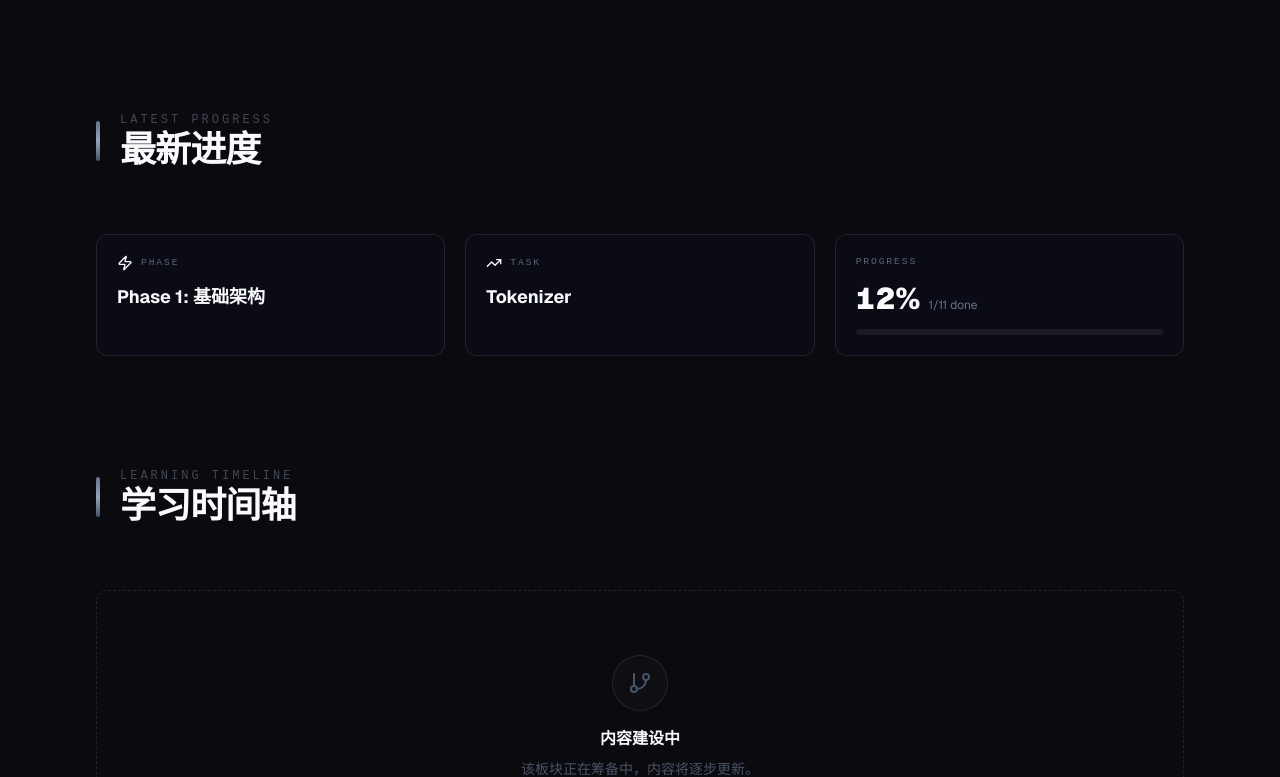
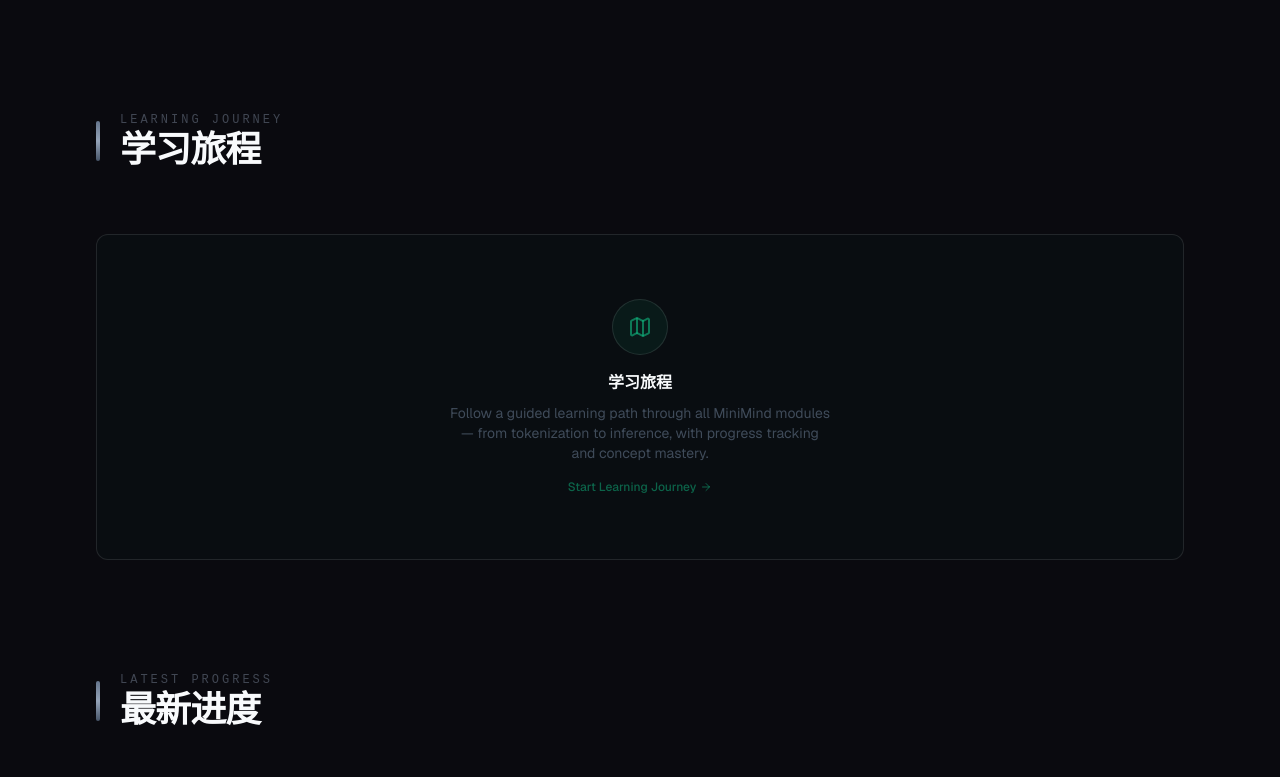
Before and after one commit to HouCheung/hou-universe, a Next.js app: page /ai-lab in a window 1280 px wide. Shown: the part 1523-2300 px from the top of the page. Built offline with nearby package versions, Linux system fonts and the light colour scheme; no server answers.

Commit message:
feat(ai-lab): add Learning Journey entry card to AI Lab landing page (Phase 23)

```diff
--- a/src/components/ai-lab/AiLabClient.tsx
+++ b/src/components/ai-lab/AiLabClient.tsx
@@ -4,6 +4,7 @@
 import { RoadmapSection } from "./RoadmapSection";
 import { TimelineSection } from "./TimelineSection";
 import { KnowledgeMap } from "./KnowledgeMap";
+import { JourneySection } from "./JourneySection";
 import { ProgressSection } from "./ProgressSection";
 import { ResourcesSection } from "./ResourcesSection";
 import { GithubSection } from "./GithubSection";
@@ -16,6 +17,8 @@
 
       <RoadmapSection />
 
+      <JourneySection />
+
       <ProgressSection />
       <TimelineSection />
       <KnowledgeMap />
--- /dev/null
+++ b/src/components/ai-lab/JourneySection.tsx
@@ -0,0 +1,51 @@
+"use client";
+
+import { useTranslation } from "react-i18next";
+import { motion, type Variants } from "framer-motion";
+import { SectionHeader } from "@/components/home/SectionHeader";
+import { Map, ArrowRight } from "lucide-react";
+import Link from "next/link";
+
+const variants: Variants = {
+  hidden: { opacity: 0, y: 40 },
+  visible: {
+    opacity: 1,
+    y: 0,
+    transition: { duration: 0.7, ease: "easeOut" },
+  },
+};
+
+export function JourneySection() {
+  const { t } = useTranslation();
+
+  return (
+    <motion.section
+      initial="hidden"
+      whileInView="visible"
+      viewport={{ once: true, margin: "-80px" }}
+      variants={variants}
+      className="mt-20 sm:mt-28"
+    >
+      <SectionHeader titleKey="aiLab.sections.learningJourney" />
+
+      <Link
+        href="/ai-lab/journey"
+        className="group flex flex-col items-center justify-center rounded-xl border border-emerald-500/15 bg-emerald-500/[0.02] py-16 text-center transition-all duration-300 hover:border-emerald-500/30 hover:bg-emerald-500/[0.05] dark:border-white/[0.06] dark:hover:border-emerald-500/25"
+      >
+        <div className="mb-4 flex size-14 items-center justify-center rounded-full border border-emerald-500/20 bg-emerald-500/[0.06] transition-all duration-300 group-hover:border-emerald-500/40 group-hover:shadow-[0_0_20px_rgba(16,185,129,0.1)] dark:border-emerald-500/25 dark:bg-emerald-500/[0.08]">
+          <Map className="size-6 text-emerald-500/60 transition-all duration-300 group-hover:text-emerald-500/80" />
+        </div>
+        <h3 className="text-base font-semibold text-foreground transition-colors group-hover:text-emerald-500">
+          {t("aiLab.sections.learningJourney")}
+        </h3>
+        <p className="mt-2 max-w-sm text-sm text-slate-500/70 transition-colors group-hover:text-slate-500/90 dark:text-slate-500/60 dark:group-hover:text-slate-400/80">
+          Follow a guided learning path through all MiniMind modules — from tokenization to inference, with progress tracking and concept mastery.
+        </p>
+        <span className="mt-4 inline-flex items-center gap-1 text-xs font-medium text-emerald-500/60 transition-all duration-300 group-hover:text-emerald-500 group-hover:translate-x-0.5 dark:text-emerald-500/50 dark:group-hover:text-emerald-500/70">
+          Start Learning Journey
+          <ArrowRight className="size-3" />
+        </span>
+      </Link>
+    </motion.section>
+  );
+}
--- a/src/lib/i18n/locales/en.json
+++ b/src/lib/i18n/locales/en.json
@@ -737,6 +737,7 @@
       "roadmap": "Learning Roadmap",
       "timeline": "Learning Timeline",
       "knowledgeMap": "Knowledge Map",
+	      "learningJourney": "Learning Journey",
       "progress": "Latest Progress",
       "resources": "Resources",
       "github": "GitHub",
--- a/src/lib/i18n/locales/zh-CN.json
+++ b/src/lib/i18n/locales/zh-CN.json
@@ -737,6 +737,7 @@
       "roadmap": "学习路线图",
       "timeline": "学习时间轴",
       "knowledgeMap": "知识图谱",
+	      "learningJourney": "学习旅程",
       "progress": "最新进度",
       "resources": "学习资源",
       "github": "GitHub",
```
